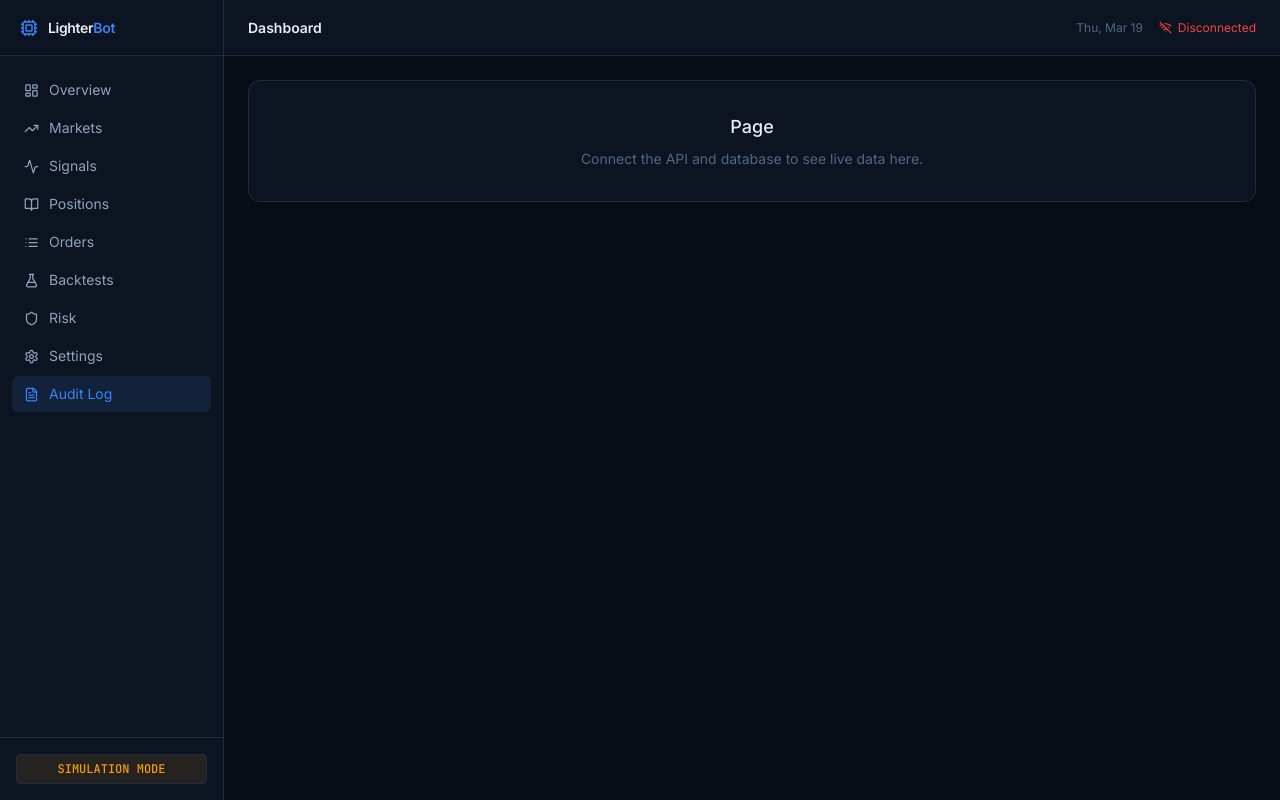
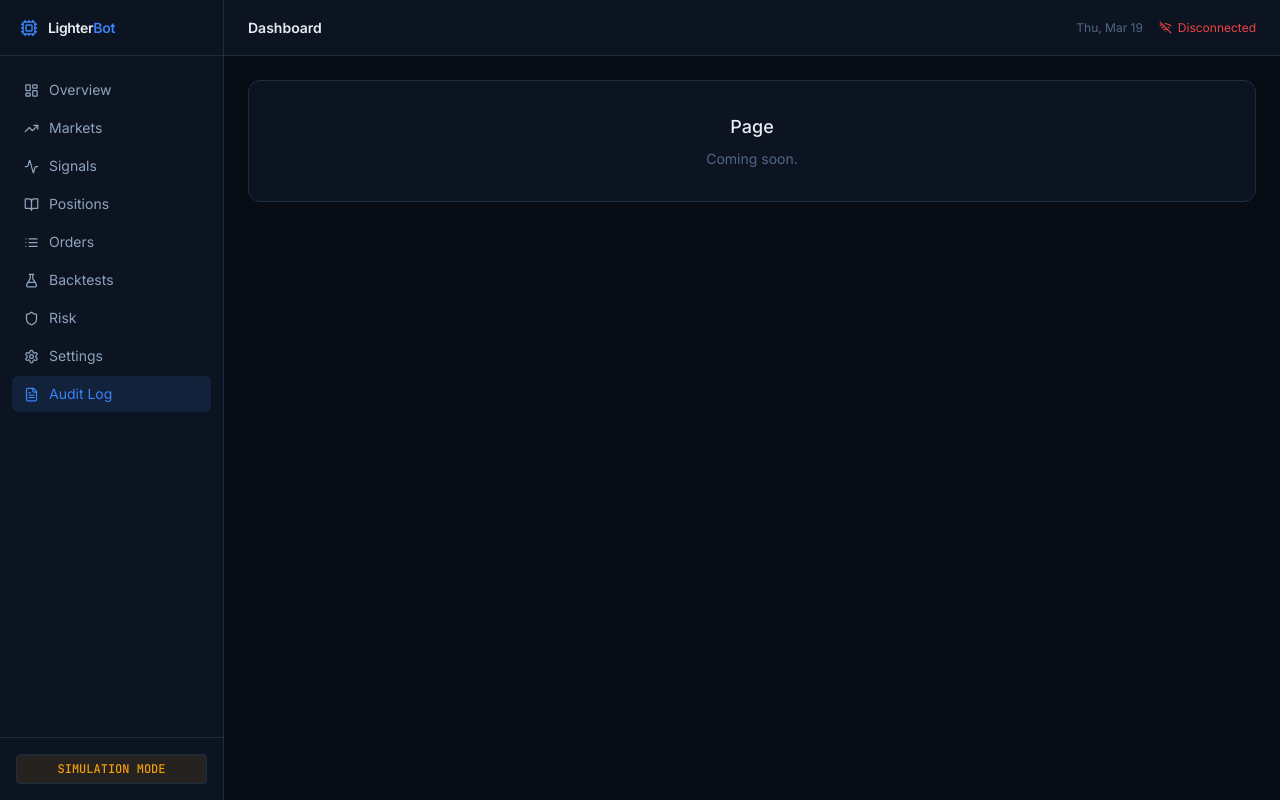
Before and after one commit to muammeryldrm42/tradel-t, a Next.js app in the folder apps/dashboard/: page /audit in a window 1280 px wide. Built offline with nearby package versions, Linux system fonts and the light colour scheme; no server answers.

Commit message:
Update page.tsx

```diff
--- a/apps/dashboard/src/app/audit/page.tsx
+++ b/apps/dashboard/src/app/audit/page.tsx
@@ -1,8 +1,8 @@
 "use client";
-import { Sidebar } from "../../components/layout/Sidebar.js";
-import { TopBar } from "../../components/layout/TopBar.js";
-import { useDashboardStore } from "../../store/index.js";
-import { useLiveUpdates } from "../../hooks/useLiveUpdates.js";
+import { Sidebar } from "../../components/layout/Sidebar";
+import { TopBar } from "../../components/layout/TopBar";
+import { useDashboardStore } from "../../store/index";
+import { useLiveUpdates } from "../../hooks/useLiveUpdates";
 
 export default function Page() {
   useLiveUpdates();
@@ -15,7 +15,7 @@ export default function Page() {
         <main className="flex-1 overflow-y-auto p-6">
           <div className="card p-8 text-center text-[--text-muted]">
             <p className="text-lg font-medium mb-2 text-[--text-primary]">Page</p>
-            <p className="text-sm">Connect the API and database to see live data here.</p>
+            <p className="text-sm">Coming soon.</p>
           </div>
         </main>
       </div>
```
